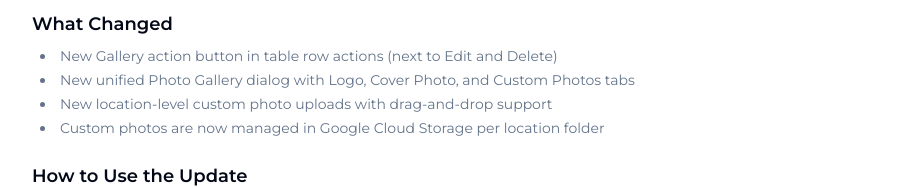
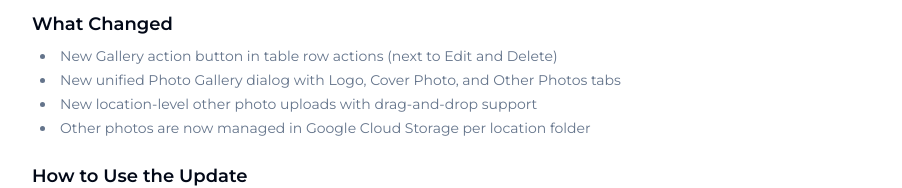
Before and after one commit to GxAliErkUcman/gx-lmp-poc, a React (Vite) app: page /guide in a window 1280 px wide. Shown: the part 11478-11666 px from the top of the page, without its empty margins (184-1086 px from the left). Built offline with nearby package versions, Linux system fonts and the light colour scheme; the HTML template or start-up script is replaced by a standard one.

Commit message:
Preceding changes

```diff
--- a/src/pages/UserGuide.tsx
+++ b/src/pages/UserGuide.tsx
@@ -707,9 +707,9 @@ const UserGuide = () => {
           <SubSection title="What Changed">
             <BulletList items={[
               'New Gallery action button in table row actions (next to Edit and Delete)',
-              'New unified Photo Gallery dialog with Logo, Cover Photo, and Custom Photos tabs',
-              'New location-level custom photo uploads with drag-and-drop support',
-              'Custom photos are now managed in Google Cloud Storage per location folder',
+              'New unified Photo Gallery dialog with Logo, Cover Photo, and Other Photos tabs',
+              'New location-level other photo uploads with drag-and-drop support',
+              'Other photos are now managed in Google Cloud Storage per location folder',
             ]} />
           </SubSection>
           <SubSection title="How to Use the Update">
```
